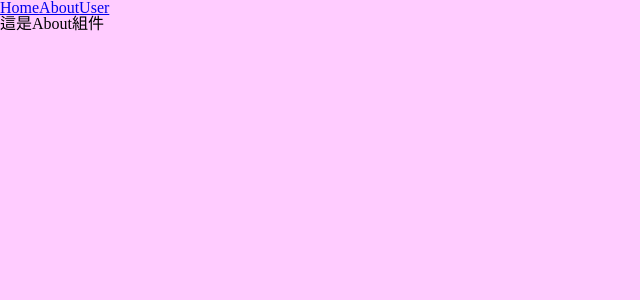
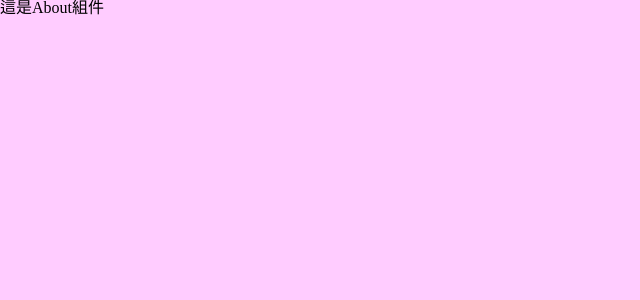
Before and after one commit to Supermarpig/ReactBackLogin, a React (Vite) app: page /about in a window 1280 px wide. Shown: the top 300 px of the page, without its empty margins (0-640 px from the left). Built offline with nearby package versions, Linux system fonts and the light colour scheme.

Commit message:
Add files via upload

```diff
--- a/src/App.tsx
+++ b/src/App.tsx
@@ -10,9 +10,9 @@
   const outlet = useRoutes(router)
   return (
     <div className="App">
-      <Link to="/Home">Home</Link>
+      {/* <Link to="/Home">Home</Link>
       <Link to="/About">About</Link>
-      <Link to="/User">User</Link>
+      <Link to="/User">User</Link> */}
 
       {/* 佔位符組件， 類似於窗口，用來展示組件的，有點像VUE中的Router-view*/}
       {/* <Outlet></Outlet> */}
--- a/src/main.tsx
+++ b/src/main.tsx
@@ -15,10 +15,10 @@
 
 
 ReactDOM.createRoot(document.getElementById('root') as HTMLElement).render(
-  <React.StrictMode>
+  // <React.StrictMode>
    <BrowserRouter>
       <App />
    </BrowserRouter>
 
-  </React.StrictMode>
+  // </React.StrictMode>
 )
```
